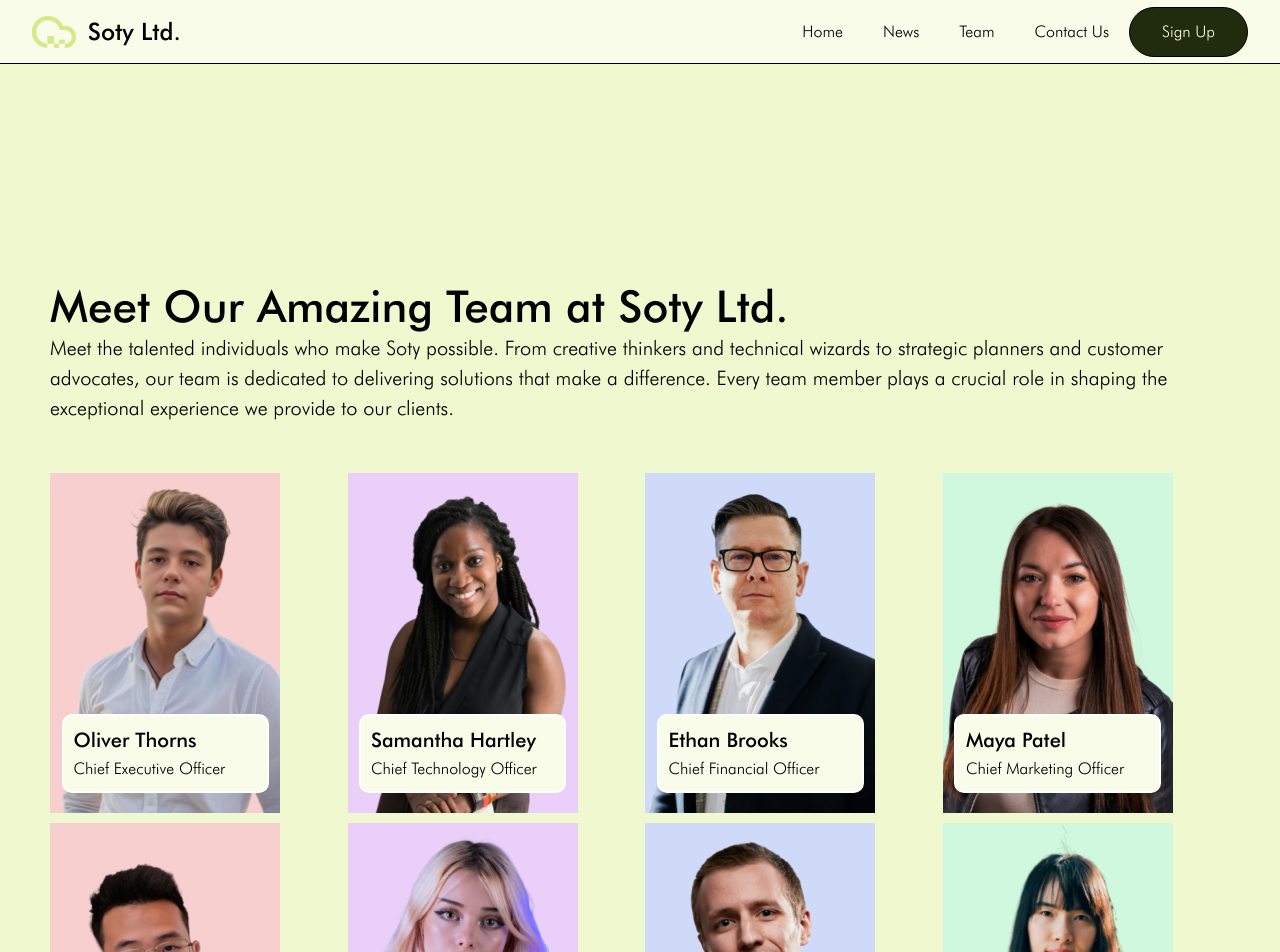
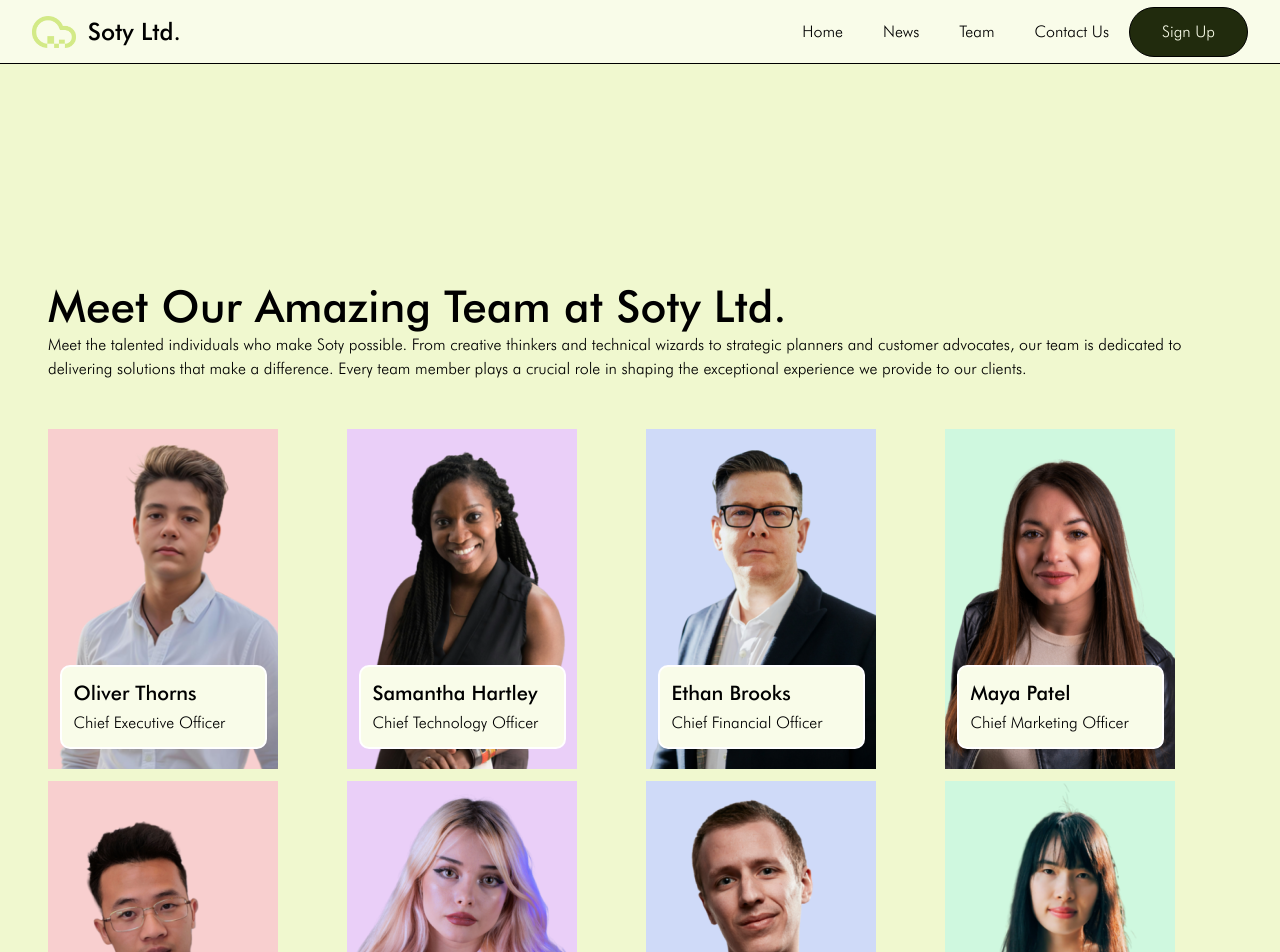
Before and after one commit to Soty-Ltd/website-new, a SvelteKit app: page /team in a window 1280 px wide. Shown: the top 952 px of the page. Built offline with nearby package versions, Linux system fonts and the light colour scheme.

Commit message:
removed css in team

```diff
--- a/src/routes/+page.svelte
+++ b/src/routes/+page.svelte
@@ -93,7 +93,7 @@
 />
 <NAV />
 <section
-	class="hero h-screen w-screen flex justify-center place-items-center flex-col bg-cover bg-center bg-[url('gradient.webp')] bg-no-repeat max-sm:flex max-sm:items-start max-sm:text-left"
+	class="hero h-screen w-screen flex justify-center place-items-center flex-col bg-cover bg-center bg-[url('/gradient.webp')] bg-no-repeat max-sm:flex max-sm:items-start max-sm:text-left"
 >
 	<h1 class="m-5 max-sm:text-left">
 		We turn your on-premises applications <br /> into a dynamic cloud solution in seconds.
--- a/src/routes/team/+page.svelte
+++ b/src/routes/team/+page.svelte
@@ -194,7 +194,7 @@
 	image={'s'}
 />
 <NAV />
-<main>
+<main class="flex justify-center items-start flex-col px-12">
 	x
 	<div style="margin-top: 20vw;"></div>
 	<h1>Meet Our Amazing Team at Soty Ltd.</h1>
@@ -206,10 +206,13 @@
 		<!-- </p> -->
 		<!-- style="background: url('/employees/{employee.id}.png') no-repeat center center; background-size: cover; " -->
 	</p>
-	<section class="employees" aria-label="Team Members">
+	<section
+		class="employees w-full grid grid-cols-[repeat(auto-fill,minmax(230px,1fr))] grid-rows-[repeat(auto-fill,minmax(340px,300px)] gap-3 my-12 justify-start justify-items-start max-sm:flex max-sm:w-full max-sm:justify-center max-sm:items-center max-sm:flex-col"
+		aria-label="Team Members"
+	>
 		{#each employees as employee}
 			<article
-				class="employee"
+				class="employee w-[230px] h-[340px] bg-contain bg-center flex justify-center items-end relative overflow-hidden"
 				id={employee.id}
 				role="region"
 				aria-labelledby="{employee.id}-name"
@@ -217,186 +220,53 @@
 				style="background-color: {employee.color};"
 				itemtype="http://schema.org/Person"
 			>
-				<div class="employeeInfo">
+				<div
+					class="employeeInfo bg-[#f9fce9] w-[90%] m-5 rounded-[10px] p-3 border-2 border-solid border-white z-50 absolute"
+				>
 					<h3 id="{employee.id}-name" class="font-medium text-xl" itemprop="name">
 						{employee.name}
 					</h3>
-					<h4 itemprop="jobTitle">{employee.job}</h4>
+					<h4 itemprop="jobTitle" class="font-normal mt-1">{employee.job}</h4>
 				</div>
 				<!-- Image is now included in HTML with alt text -->
 				<img
 					src="/employees/{employee.id}.png"
 					alt="{employee.name} - {employee.job} at Soty Ltd."
 					itemprop="image"
-					class="employeeImg"
+					class="employeeImg w-[230px]"
 				/>
 			</article>
 		{/each}
 	</section>
 
-	<section aria-label="Join Our Team" class="job">
-		<h2>Want Your Name on Here?</h2>
-		<h3>
+	<section
+		aria-label="Join Our Team"
+		class="job w-full flex flex-col justify-center items-center my-20"
+	>
+		<h2 class="text-center text-4xl">Want Your Name on Here?</h2>
+		<h3 class="font-medium text-center">
 			Are you still searching for a job? <br /> Become part of a dynamic and innovative team here at
 			Soty!
 		</h3>
-		<button><a href="/careers">View Job Openings</a></button>
+		<button class="mt-5"><a href="/careers" class="text-[#f0f8cf]">View Job Openings</a></button>
 	</section>
 </main>
-<section class="quote">
+<section class="quote bg-[#e4f1ad] p-0 flex items-center max-sm:flex-col">
 	<img
+		class="h-[50vh] mx-13"
 		src="/quotes/oliver-thorns-chief-executive-officer-soty.png"
 		alt="Oliver Thorns | Chief Executive Officer at Soty Ltd."
 	/>
-	<div>
+	<div class="m-10">
 		<img src="/quote.svg" alt="" />
-		<h2>
+		<h2 class="text-left">
 			At Soty Ltd., our people are our greatest asset. We’re committed to building a dynamic and
 			inclusive environment where innovation thrives, and every team member feels empowered to drive
 			change in the cloud computing industry.
 		</h2>
-		<div class="quoter">
-			<b>Oliver Thorns</b>
-			<p>Chief Executive Officer at Soty Ltd.</p>
+		<div class="quoter mt-1">
+			<b class="text-xl">Oliver Thorns</b>
+			<p class="text-xl">Chief Executive Officer at Soty Ltd.</p>
 		</div>
 	</div>
 </section>
-
-<style>
-	main {
-		display: flex;
-		justify-content: center;
-		align-items: start;
-		flex-direction: column;
-		padding: 0 50px 0;
-	}
-
-	.employee h4 {
-		font-weight: 400;
-	}
-
-	.employee h3 {
-		font-weight: 500;
-	}
-
-	h2 {
-		text-align: center;
-	}
-
-	p {
-		font-size: 1.25rem;
-	}
-
-	button a {
-		color: #f0f8cf;
-	}
-	.employees {
-		width: 100%;
-		display: grid;
-		grid-template-columns: repeat(auto-fill, minmax(230px, 1fr));
-		grid-template-rows: repeat(auto-fill, minmax(340px, 300px));
-		gap: 10px;
-		margin: 50px 0;
-		justify-items: start; /* Aligns the items to the start of each cell */
-		justify-content: start; /* Aligns the entire grid to the start (left) */
-	}
-
-	.employee {
-		width: 230px;
-		height: 340px;
-		background-size: contain;
-		background-position: center;
-		display: flex;
-		justify-content: center;
-		align-items: end;
-		position: relative;
-		overflow: hidden;
-	}
-	.employeeInfo {
-		background-color: #f9fce9;
-		width: 90%;
-		margin: 20px;
-		border-radius: 10px;
-		padding: 10px;
-		border: 2px solid white;
-		position: absolute;
-		z-index: 100;
-	}
-	.employeeInfo h4 {
-		margin: 3px 0 0 0;
-	}
-
-	.employeeImg {
-		width: 230px;
-	}
-	@media screen and (max-width: 500px) {
-		.employees {
-			display: flex;
-			width: 100%;
-			justify-content: center;
-			align-items: center;
-			flex-direction: column;
-		}
-	}
-
-	.job {
-		width: 100%;
-		display: flex;
-		flex-direction: column;
-		justify-content: center;
-		align-items: center;
-		margin: 70px 0;
-	}
-
-	.job h2 {
-		font-size: 2.5rem;
-	}
-
-	.job h3 {
-		font-weight: 500;
-		text-align: center;
-	}
-
-	.job button {
-		margin: 20px 0 0 0;
-	}
-
-	/* Quotes Section */
-	.quote {
-		background-color: #e4f1ad;
-		padding: 0;
-		display: flex;
-		align-items: center;
-	}
-
-	.quote h2 {
-		text-align: left;
-	}
-
-	.quote > div {
-		margin: 40px;
-	}
-
-	.quote > img {
-		height: 50vh;
-		margin: 0 50px;
-	}
-
-	.quoter {
-		margin: 5px 0 0 0;
-	}
-
-	.quoter b {
-		font-size: 1.25rem;
-	}
-
-	.quoter p {
-		font-size: 1.25rem;
-	}
-
-	@media screen and (max-width: 600px) {
-		.quote {
-			flex-direction: column;
-		}
-	}
-</style>
```
